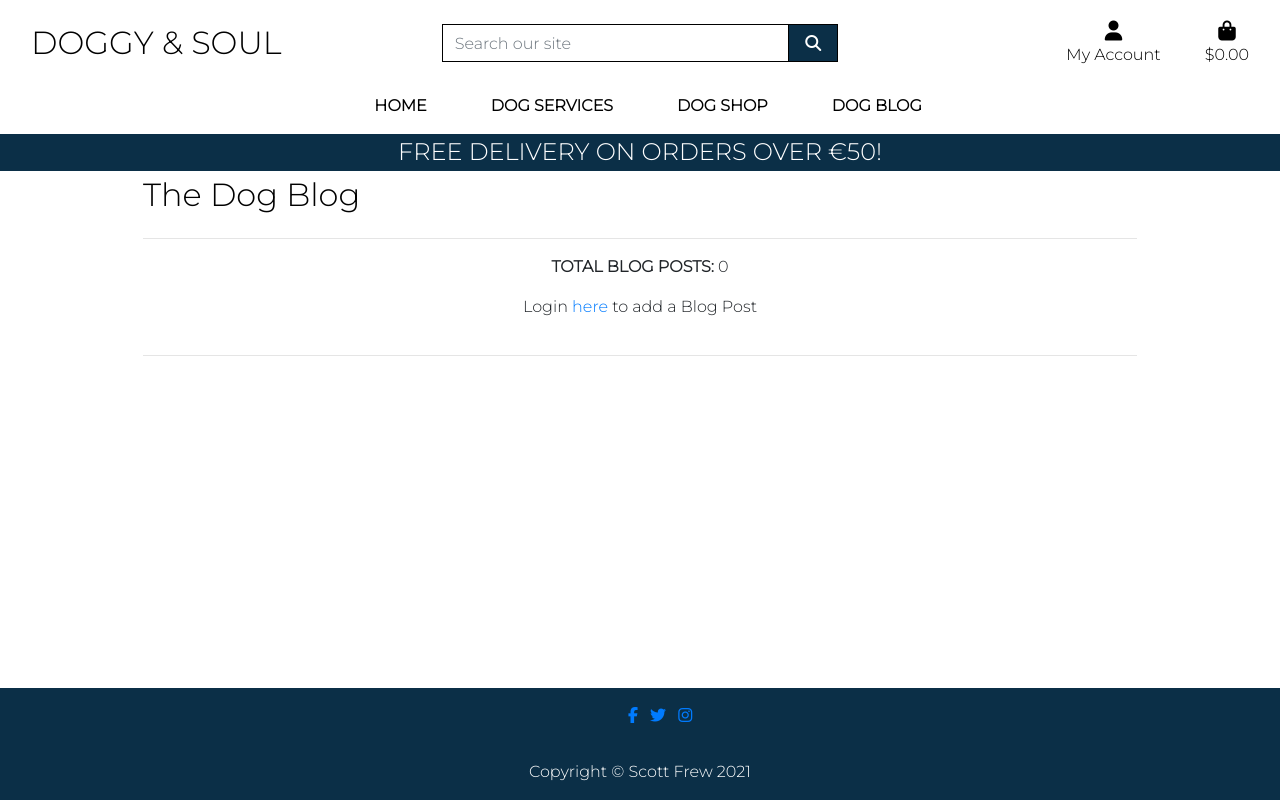
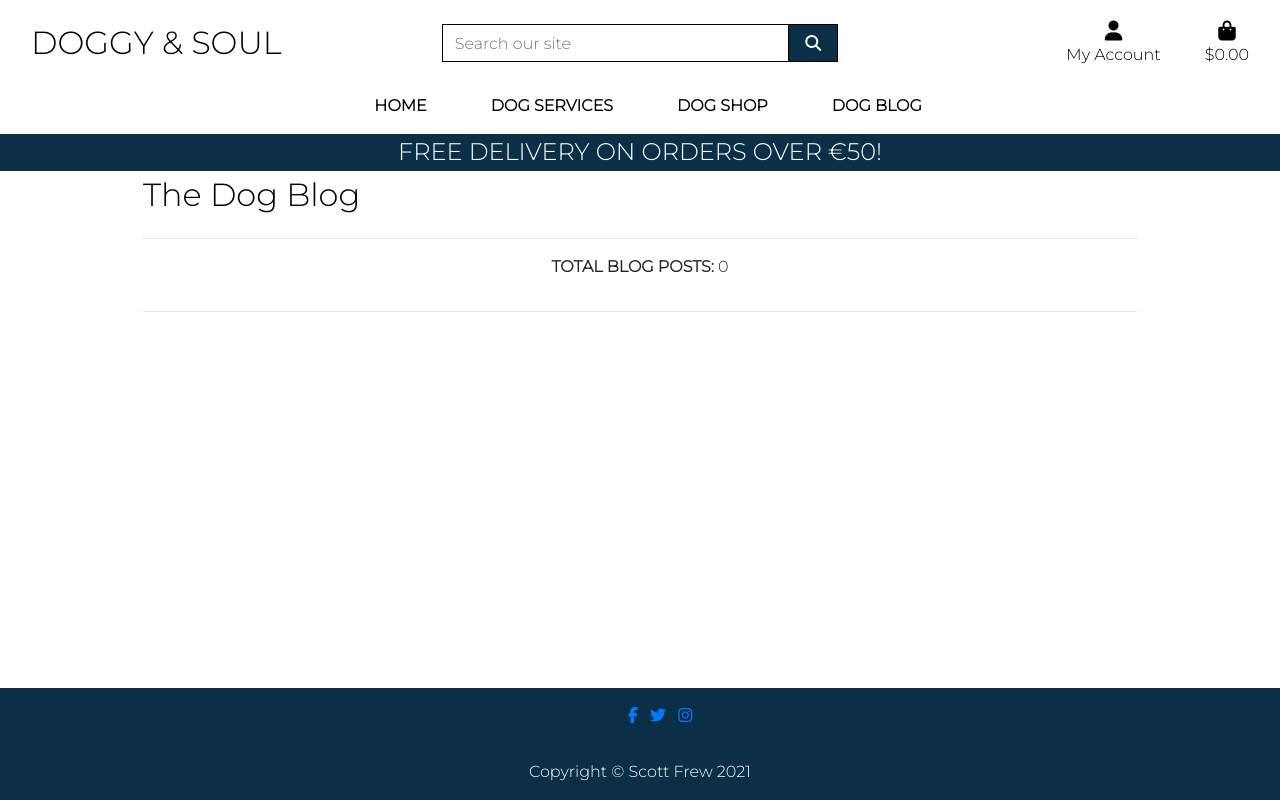
Before and after one commit to scotty-james/Doggy-And-Soul--MS4, a Django app: page /blog/ in a window 1280 px wide. Run offline with Django 3.2, Linux system fonts and the light colour scheme; data that the repository does not hold is empty; some libraries are stand-ins or nearby versions.

Commit message:
Secure blog views to superuser management only

```diff
--- a/blog/templates/blog/blog.html
+++ b/blog/templates/blog/blog.html
@@ -24,15 +24,6 @@
             <strong>Total blog posts: </strong>{{ posts|length }}
         </p>
     </div>
-        <div class="row text-center">
-        <div class="col">
-            {% if request.user.is_authenticated %}
-            <a href="{% url 'add_post' %}" class="btn btn-sm btn-blue rounded-0 text-uppercase">Add Blog Post</a>
-            {% else %}
-            <p>Login <a href="{% url 'account_login' %}">here</a> to add a Blog Post</p>
-            {% endif %}
-        </div>
-    </div>
     <!-- All Blog Posts -->
     <div class="row mt-1">
         {% for post in posts %}
--- a/blog/views.py
+++ b/blog/views.py
@@ -55,6 +55,11 @@ def post_detail(request, post_id):
 @login_required
 def add_post(request):
     """ A view to add blog posts """
+
+    if not request.user.is_superuser:
+        messages.error(request, 'Sorry, only store owners can do that.')
+        return redirect(reverse('home'))
+
     if request.method == 'POST':
         post_form = PostForm(request.POST, request.FILES)
         if post_form.is_valid():
@@ -79,6 +84,11 @@ def add_post(request):
 @login_required
 def edit_post(request, post_id):
     """ A view to edit blog posts """
+
+    if not request.user.is_superuser:
+        messages.error(request, 'Sorry, only store owners can do that.')
+        return redirect(reverse('home'))
+
     post = get_object_or_404(Post, pk=post_id)
     if request.method == 'POST':
         post_form = PostForm(request.POST, request.FILES, instance=post)
@@ -105,6 +115,10 @@ def edit_post(request, post_id):
 def delete_post(request, post_id):
     """ A view to delete blog posts """
 
+    if not request.user.is_superuser:
+        messages.error(request, 'Sorry, only store owners can do that.')
+        return redirect(reverse('home'))
+
     post = get_object_or_404(Post, pk=post_id)
     post.delete()
     messages.success(request, f'{post.title} Successfully Deleted')
--- a/templates/base.html
+++ b/templates/base.html
@@ -70,7 +70,8 @@
                         <div class="dropdown-menu border-0" aria-labelledby="user-options">
                             {% if request.user.is_authenticated %}
                                 {% if request.user.is_superuser %}
-                                    <a href="{% url 'add_product' %}" class="dropdown-item">Admin</a>
+                                <a href="{% url 'add_product' %}" class="dropdown-item">Product Admin</a>
+                                <a href="{% url 'add_post' %}" class="dropdown-item">Blog Admin</a>
                                 {% endif %}
                                 <a href="{% url 'profile' %}" class="dropdown-item">My Profile</a>
                                 <a href="{% url 'account_logout' %}" class="dropdown-item">Logout</a>
--- a/templates/includes/mobile-top-header.html
+++ b/templates/includes/mobile-top-header.html
@@ -31,7 +31,8 @@
       <div class="dropdown-menu border-0" aria-labelledby="user-options">
           {% if request.user.is_authenticated %}
               {% if request.user.is_superuser %}
-                  <a href="{% url 'add_product' %}" class="dropdown-item">Admin</a>
+                  <a href="{% url 'add_product' %}" class="dropdown-item">Product Admin</a>
+                  <a href="{% url 'add_post' %}" class="dropdown-item">Blog Admin</a>
               {% endif %}
               <a href="{% url 'profile' %}" class="dropdown-item">My Profile</a>
               <a href="{% url 'account_logout' %}" class="dropdown-item">Logout</a>
```
